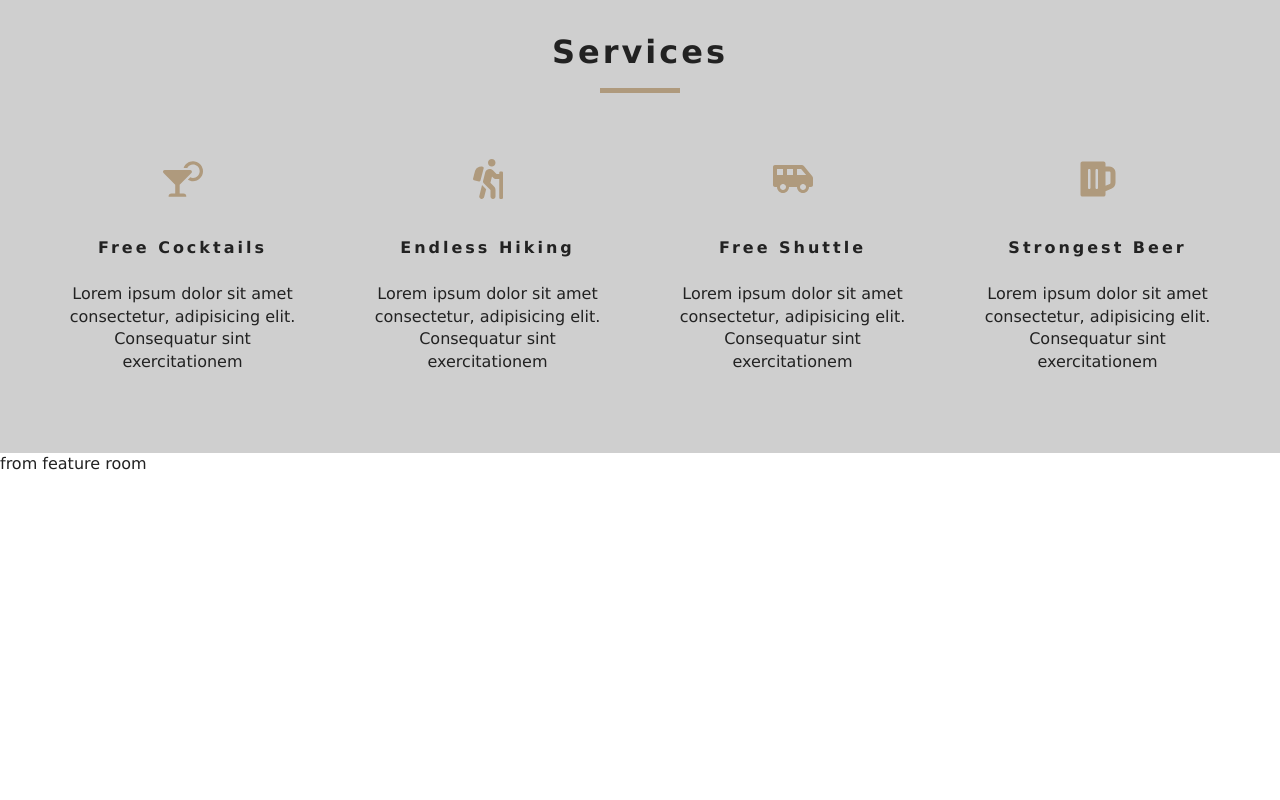
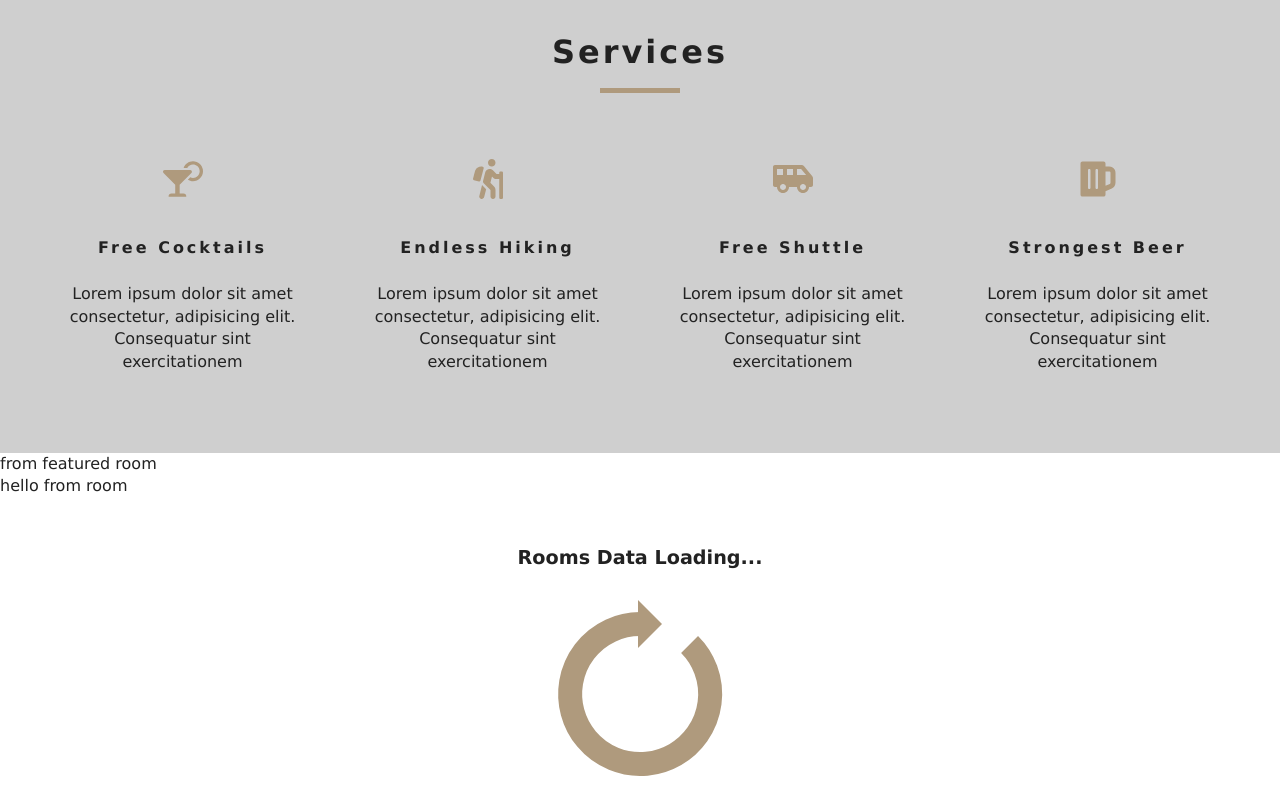
Before and after one commit to vanzinvestor/react-beach-resort-project, a React (Create React App) app: page / in a window 1280 px wide. Shown: the part 848-1648 px from the top of the page. Before the commit the page ends 1323 px from the top, so only its background shows below. Built offline with nearby package versions, Linux system fonts and the light colour scheme.

Commit message:
Loading Component Setup

```diff
--- a/src/components/FeaturedRooms.js
+++ b/src/components/FeaturedRooms.js
@@ -1,11 +1,19 @@
 import React, { Component } from 'react';
 import { RoomContext } from '../context';
+import Loading from './Loading';
+import Room from './Room';
 
 export default class FeaturedRooms extends Component {
   static contextType = RoomContext;
   render() {
     const { featuredRooms: rooms } = this.context;
     console.log(rooms);
-    return <div>from feature room</div>;
+    return (
+      <div>
+        from featured room
+        <Room />
+        <Loading />
+      </div>
+    );
   }
 }
--- /dev/null
+++ b/src/components/Loading.js
@@ -0,0 +1,11 @@
+import React from 'react';
+import loadingGif from '../images/gif/loading-arrow.gif';
+
+export default function Loading() {
+  return (
+    <div className="loading">
+      <h4>rooms data loading...</h4>
+      <img src={loadingGif} alt="Loading" />
+    </div>
+  );
+}
--- /dev/null
+++ b/src/components/Room.js
@@ -0,0 +1,5 @@
+import React from 'react';
+
+export default function Room() {
+  return <div>hello from room</div>;
+}
```
